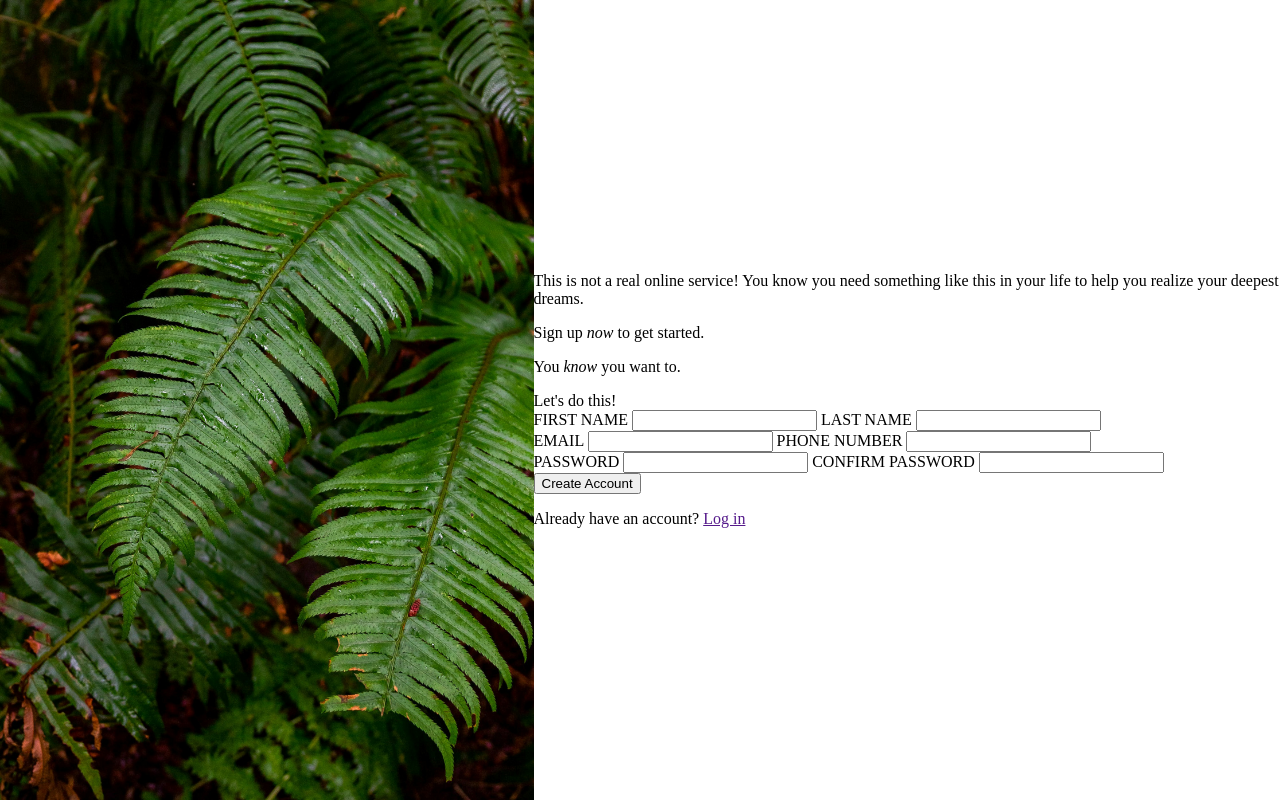
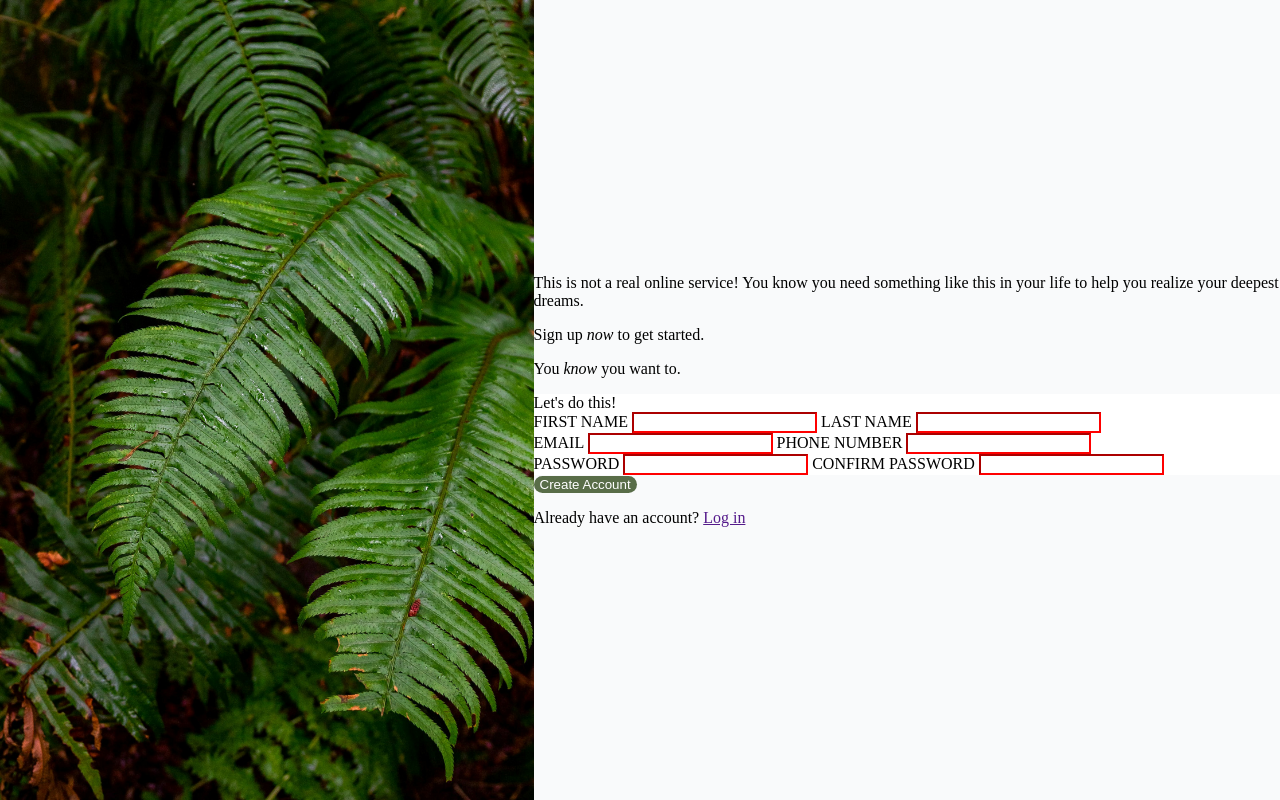
Before and after one commit to Renzios/odin-sign-up-form, a plain HTML site: page index.html in a window 1280 px wide. Drawn offline with Linux system fonts and the light colour scheme.

Commit message:
feat: add client-side validation

```diff
--- a/index.html
+++ b/index.html
@@ -17,24 +17,24 @@
                 <div>Let's do this!</div>
                 <div>
                     <label for="first-name">FIRST NAME</label>
-                    <input id="first-name">
+                    <input id="first-name" required>
 
                     <label for="last-name">LAST NAME</label>
-                    <input id="last-name">
+                    <input id="last-name" required>
                 </div>
                 <div>
                     <label for="email">EMAIL</label>
-                    <input type="email" id="email">
+                    <input type="email" id="email" required>
 
                     <label for="phone-number">PHONE NUMBER</label>
-                    <input type="tel" id="phone-number">
+                    <input type="tel" id="phone-number" required>
                 </div>
                 <div>
                     <label for="password">PASSWORD</label>
-                    <input type="password" id="password">
+                    <input type="password" id="password" required>
 
                     <label for="confirm-password">CONFIRM PASSWORD</label>
-                    <input type="password" id="password">
+                    <input type="password" id="password" required>
                 </div>
             </div>
             <button type="submit">Create Account</button>
--- a/style.css
+++ b/style.css
@@ -19,4 +19,29 @@ body > div {
     justify-content: center;
 
     gap: 16px;
+
+    background-color: #F9FAFB;
 }
+
+form > div {
+    background-color: white;
+}
+
+input {
+    border-color: #E5E7EB;
+}
+
+input:invalid {
+    border-color: red;
+}
+
+input:focus {
+    border-color: blue;
+}
+
+button[type="submit"] {
+    background-color: #596D48;
+    color: white;
+    border: none;
+    border-radius: 12px;
+}
```
